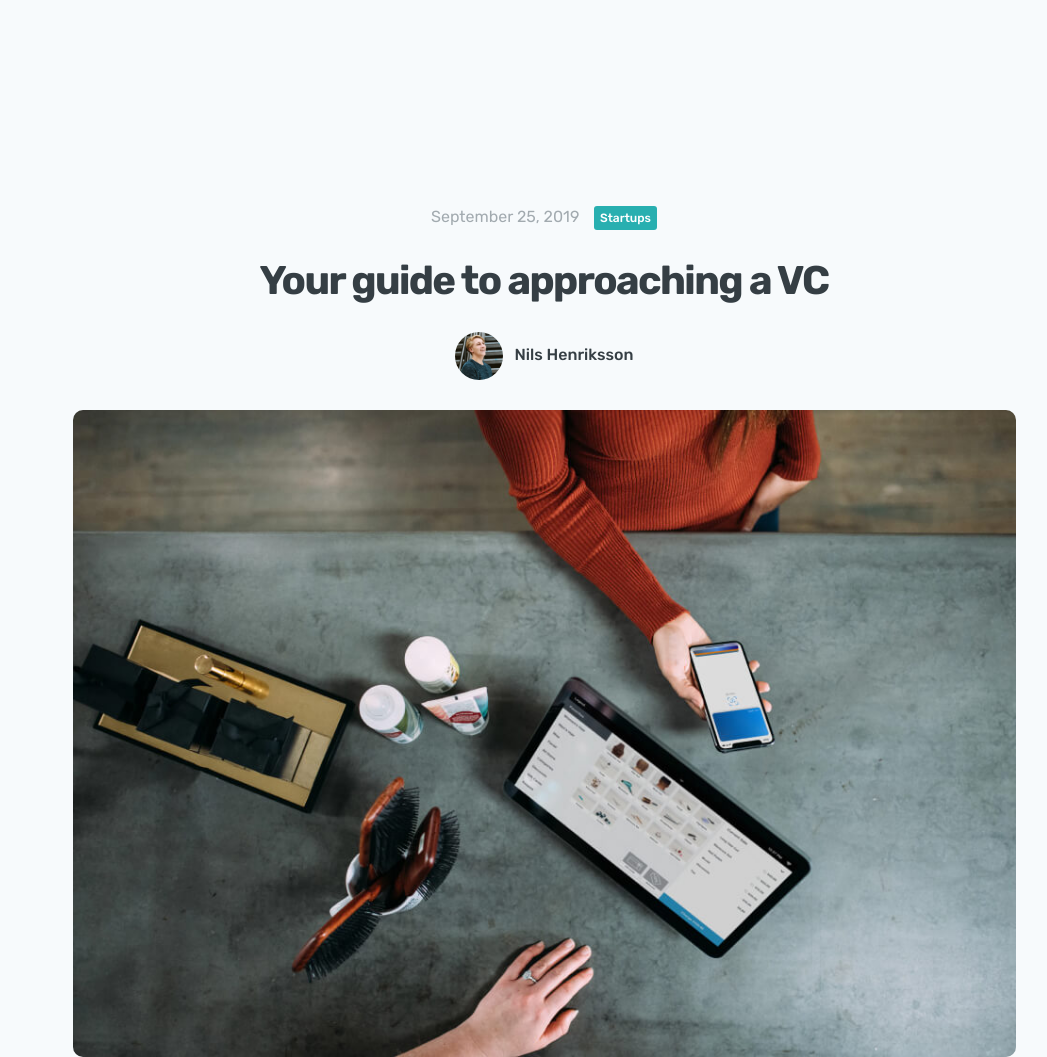
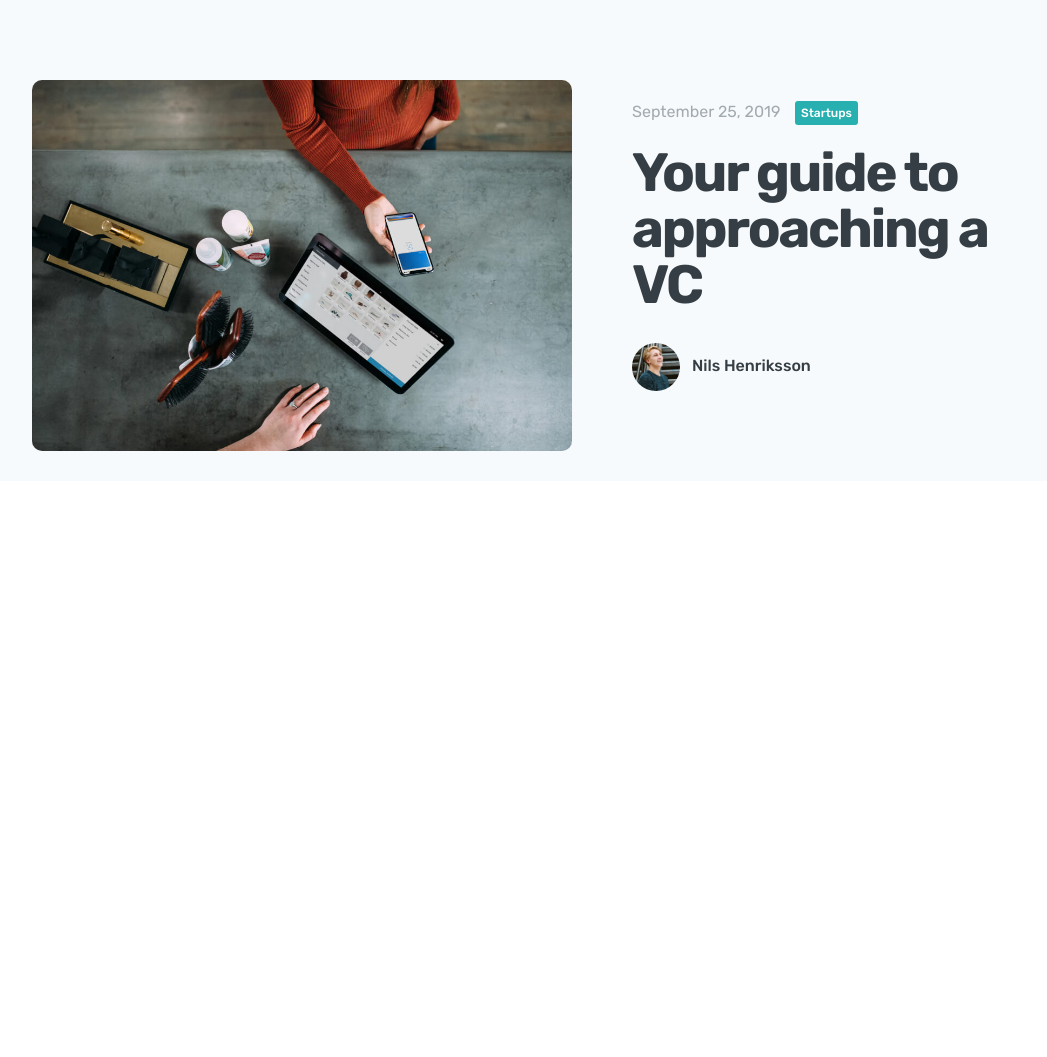
Before and after one commit to joshternyak/blog, a plain HTML site: page index.html in a window 1280 px wide. Shown: the whole page, without its empty margins (96-1143 px from the left). After the commit the page ends 800 px from the top, so only its background shows below. Drawn offline with Linux system fonts and the light colour scheme.

Commit message:
Finished implementing header for mobile and desktop

```diff
--- a/index.html
+++ b/index.html
@@ -17,8 +17,7 @@
             <h1 class="content-info__title">Your guide to approaching a VC</h1>
             <div class="author">
                 <img class="author__photo" src="img/postmainauthor.jpg">
-                <span class="author__name">Nils Henriksson</span>
-                <p class="text"></p>
+                <span><a href="#author" class="author__name">Nils Henriksson</a></span>
             </div>
         </div>
     </header>
--- a/stylesheets/base/_base.scss
+++ b/stylesheets/base/_base.scss
@@ -28,9 +28,4 @@ html {
 a {
   color: $brand-color;
   text-decoration: none;
-
-  @include on-event {
-    color: $text-color;
-    text-decoration: underline;
-  }
 }
--- a/stylesheets/layout/_header.scss
+++ b/stylesheets/layout/_header.scss
@@ -11,6 +11,7 @@
     align-content: space-around;
     justify-content: center;
     position: absolute;
+    padding-bottom: 3rem;
     top: 0;
     left: 0;
 
@@ -26,7 +27,7 @@
         order: -1;
         text-align: center;
         padding: 0 8rem;
-        margin-top: 20.5rem;
+        margin-top: 7.5rem;
 
         &__title {
             color: #353e44;
@@ -45,6 +46,18 @@
         @media(max-width: 767px) {
             &__title {
                 margin-bottom: 1.6rem;
+            }
+        }
+
+        @media(min-width: 768px) {
+            .content-info {
+                padding: 0;
+
+                &__title {
+                    font-size: 5.4rem;
+                    line-height: 5.6rem;
+                    margin-top: 2rem;
+                }
             }
         }
     }
@@ -79,5 +92,70 @@
             position: relative;
             top: 30%;
         }
+
+        &__name:hover {
+            text-decoration: none;
+        }
     }
 }
+
+@media(min-width: 991px) {
+    .header {
+        display: flex;
+        flex-direction: row;
+        flex-wrap: wrap;
+        align-content: space-around;
+        justify-content: center;
+        padding-top: 5rem;
+
+        .content-info {
+            order: 1;
+            text-align: left;
+            padding: 0 6rem;
+            margin-top: 5rem;
+
+            &__title {
+                max-width: 36.4rem;
+                margin-bottom: 3rem;
+            }
+        }
+
+        .content-image {
+            max-width: 46.1rem;
+            max-height: 31.6rem;
+            border-radius: 1rem;
+        }
+
+        .author {
+            align-content: start;
+            justify-content: start;
+            margin: 0;
+        }
+    }
+}
+
+@media(min-width: 1200px) {
+    .header {
+        .content-image {
+            max-width: 54rem;
+            max-height: 37.08rem;
+        }
+    }
+}
+
+@media(min-width: 1350px) {
+    .header {
+        .content-image {
+            max-width: 60rem;
+            max-height: 41.2rem;
+        }
+
+        .content-info {
+            padding: 0 10rem;
+        }
+
+        .content-info__title {
+            max-width: 45rem;
+        }
+    }
+}
```
Also changed, not shown: stylesheets/main.css, 1 other file.
